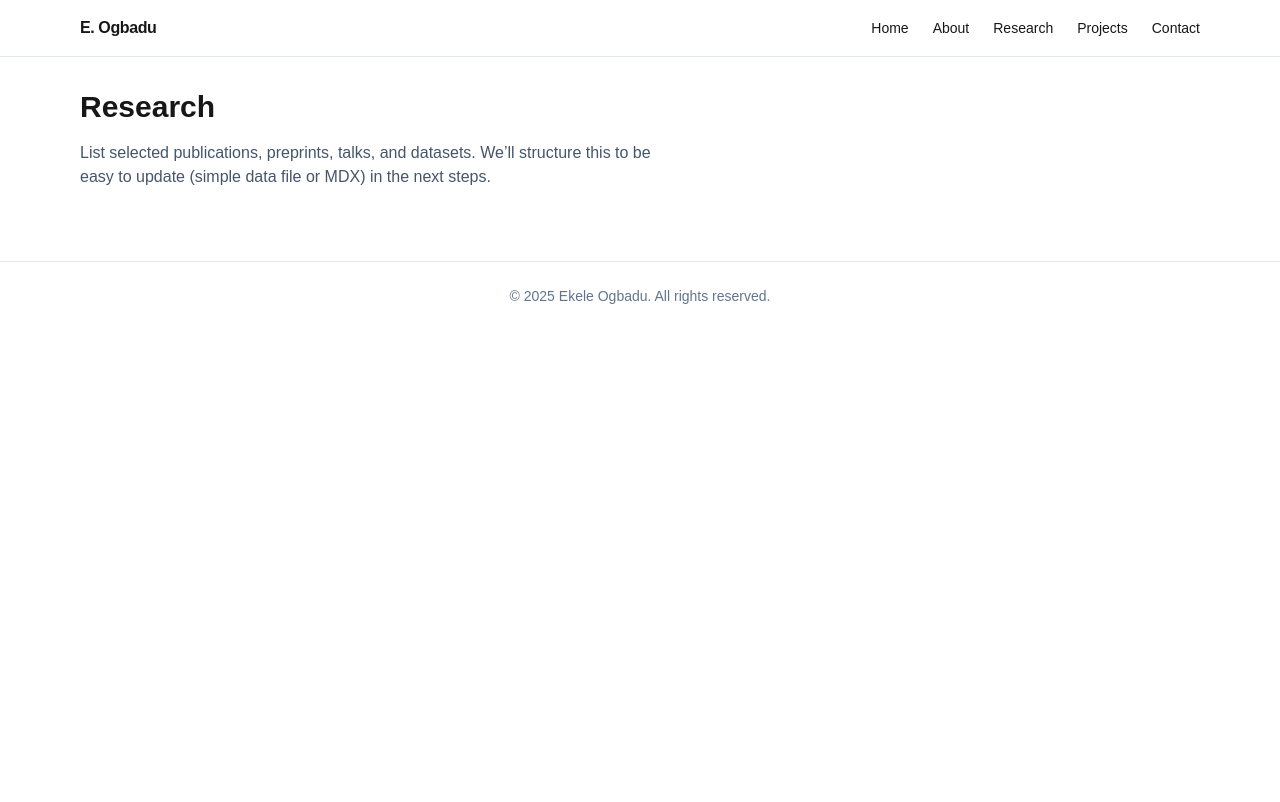
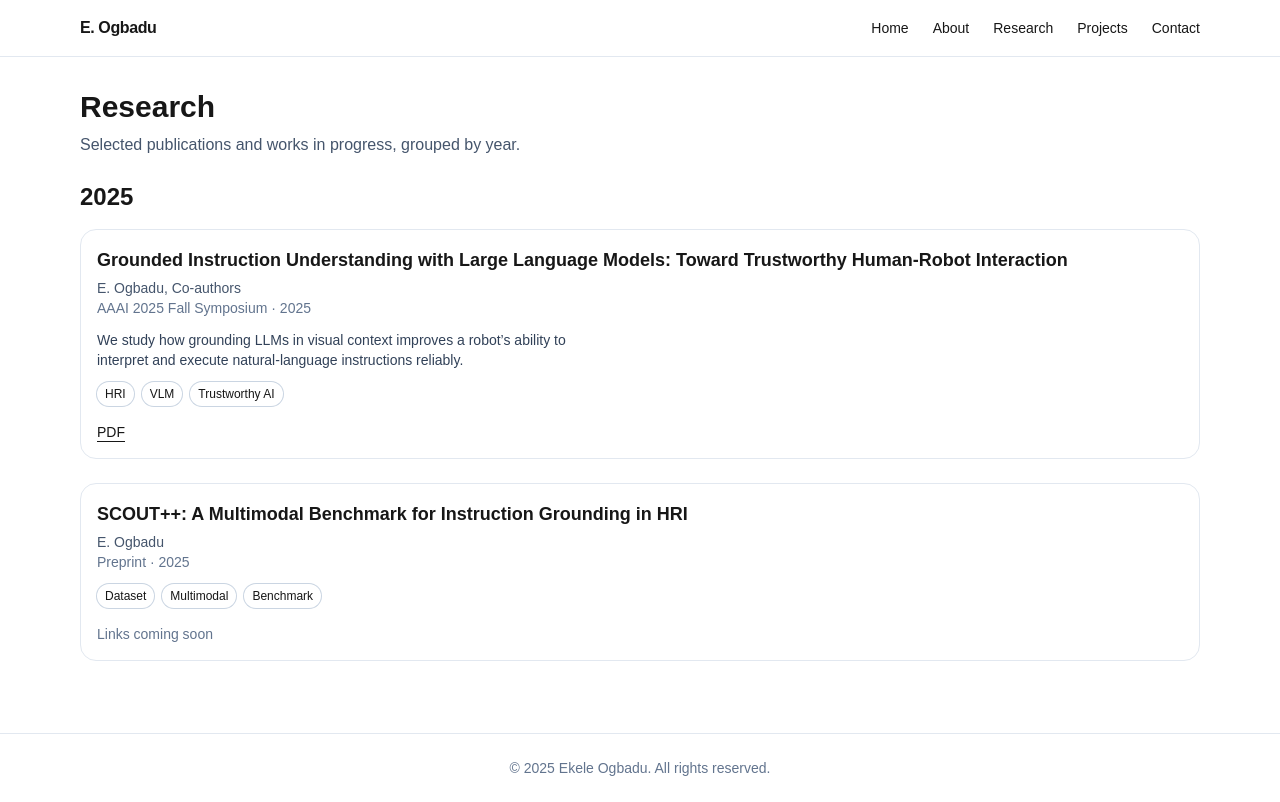
Before and after one commit to eogbadu/my-site, a Next.js app: page /research in a window 1280 px wide. Built offline with nearby package versions, Linux system fonts and the light colour scheme.

Commit message:
feat(research): group publications by year (descending) with clean transformer

```diff
--- a/src/app/research/page.tsx
+++ b/src/app/research/page.tsx
@@ -1,12 +1,132 @@
+import Link from "next/link";
+import { publications } from "@/data/research";
+import { groupPublicationsByYear } from "@/lib/group";
+
 export default function ResearchPage() {
+  const groups = groupPublicationsByYear(publications);
+
   return (
-    <section className="space-y-4">
-      <h1 className="text-3xl font-bold">Research</h1>
-      <p className="text-slate-600 dark:text-slate-300 max-w-prose">
-        List selected publications, preprints, talks, and datasets. We’ll
-        structure this to be easy to update (simple data file or MDX) in the
-        next steps.
-      </p>
+    <section className="space-y-6">
+      <header className="space-y-2">
+        <h1 className="text-3xl font-bold">Research</h1>
+        <p className="text-slate-600 dark:text-slate-300 max-w-prose">
+          Selected publications and works in progress, grouped by year.
+        </p>
+      </header>
+
+      <div className="space-y-10">
+        {groups.map(([year, items]) => (
+          <section key={year} className="space-y-4">
+            <h2 className="text-2xl font-semibold">{year}</h2>
+
+            <ul className="space-y-6">
+              {items.map((p) => (
+                <li
+                  key={p.slug}
+                  className="rounded-2xl border border-slate-200 dark:border-slate-800 p-4"
+                >
+                  <h3 className="text-lg font-semibold">{p.title}</h3>
+
+                  <p className="mt-1 text-sm text-slate-600 dark:text-slate-300">
+                    {p.authors.join(", ")}
+                  </p>
+
+                  <p className="text-sm text-slate-500">
+                    {p.venue} · {p.year}
+                  </p>
+
+                  {p.abstract && (
+                    <p className="mt-3 text-sm text-slate-700 dark:text-slate-200 max-w-prose">
+                      {p.abstract}
+                    </p>
+                  )}
+
+                  {/* tags */}
+                  {p.tags && p.tags.length > 0 && (
+                    <div className="mt-3 flex flex-wrap gap-2">
+                      {p.tags.map((t) => (
+                        <span
+                          key={t}
+                          className="text-xs px-2 py-1 rounded-full ring-1 ring-slate-300 dark:ring-slate-700"
+                        >
+                          {t}
+                        </span>
+                      ))}
+                    </div>
+                  )}
+
+                  {/* links */}
+                  <div className="mt-4 flex flex-wrap items-center gap-4 text-sm">
+                    {p.links?.pdf && (
+                      <a
+                        href={p.links.pdf}
+                        className="underline underline-offset-4 hover:opacity-80"
+                        target="_blank"
+                        rel="noreferrer"
+                      >
+                        PDF
+                      </a>
+                    )}
+                    {p.links?.doi && (
+                      <a
+                        href={p.links.doi}
+                        className="underline underline-offset-4 hover:opacity-80"
+                        target="_blank"
+                        rel="noreferrer"
+                      >
+                        DOI
+                      </a>
+                    )}
+                    {p.links?.code && (
+                      <a
+                        href={p.links.code}
+                        className="underline underline-offset-4 hover:opacity-80"
+                        target="_blank"
+                        rel="noreferrer"
+                      >
+                        Code
+                      </a>
+                    )}
+                    {p.links?.poster && (
+                      <a
+                        href={p.links.poster}
+                        className="underline underline-offset-4 hover:opacity-80"
+                        target="_blank"
+                        rel="noreferrer"
+                      >
+                        Poster
+                      </a>
+                    )}
+                    {p.links?.slides && (
+                      <a
+                        href={p.links.slides}
+                        className="underline underline-offset-4 hover:opacity-80"
+                        target="_blank"
+                        rel="noreferrer"
+                      >
+                        Slides
+                      </a>
+                    )}
+                    {p.links?.video && (
+                      <a
+                        href={p.links.video}
+                        className="underline underline-offset-4 hover:opacity-80"
+                        target="_blank"
+                        rel="noreferrer"
+                      >
+                        Video
+                      </a>
+                    )}
+                    {!p.links && (
+                      <span className="text-slate-500">Links coming soon</span>
+                    )}
+                  </div>
+                </li>
+              ))}
+            </ul>
+          </section>
+        ))}
+      </div>
     </section>
   );
 }
--- /dev/null
+++ b/src/data/research.ts
@@ -0,0 +1,30 @@
+import type { Publication } from "@/types/content";
+
+export const publications: Publication[] = [
+  {
+    slug: "grounded-instruction-llms",
+    title:
+      "Grounded Instruction Understanding with Large Language Models: Toward Trustworthy Human-Robot Interaction",
+    authors: ["E. Ogbadu", "Co-authors"],
+    venue: "AAAI 2025 Fall Symposium",
+    year: 2025,
+    tags: ["HRI", "VLM", "Trustworthy AI"],
+    links: {
+      pdf: "/papers/grounded-instruction-llms.pdf", // put file later under /public/papers/
+      // doi: "https://doi.org/...",                 // add when you have it
+      // code: "https://github.com/...",             // optional
+    },
+    abstract:
+      "We study how grounding LLMs in visual context improves a robot’s ability to interpret and execute natural-language instructions reliably.",
+    featured: true,
+  },
+  {
+    slug: "scout-plus-plus-dataset",
+    title: "SCOUT++: A Multimodal Benchmark for Instruction Grounding in HRI",
+    authors: ["E. Ogbadu"],
+    venue: "Preprint",
+    year: 2025,
+    tags: ["Dataset", "Multimodal", "Benchmark"],
+    // links: { pdf: "https://arxiv.org/abs/..." },
+  },
+];
--- /dev/null
+++ b/src/lib/group.ts
@@ -0,0 +1,27 @@
+import type { Publication } from "@/types/content";
+
+/**
+ * Groups publications by year and returns a sorted array of [year, items],
+ * with the newest year first.
+ */
+export function groupPublicationsByYear(
+  pubs: Publication[]
+): Array<[number, Publication[]]> {
+  const buckets = new Map<number, Publication[]>();
+
+  for (const p of pubs) {
+    const list = buckets.get(p.year) ?? [];
+    list.push(p);
+    buckets.set(p.year, list);
+  }
+
+  // Convert Map → array and sort years descending
+  const grouped = Array.from(buckets.entries()).sort((a, b) => b[0] - a[0]);
+
+  // (Optional) sort within a year, e.g., by title alphabetically
+  for (const [, items] of grouped) {
+    items.sort((x, y) => x.title.localeCompare(y.title));
+  }
+
+  return grouped;
+}
--- a/src/types/content.ts
+++ b/src/types/content.ts
@@ -9,3 +9,22 @@ export interface Project {
   image?: string; // path under /public (optional), e.g., "/projects/resumetailor.png"
   featured?: boolean; // highlight on homepage (optional)
 }
+
+export interface Publication {
+  slug: string; // short id, used as key and future routes (e.g., "grounded-instruction-llms")
+  title: string;
+  authors: string[]; // ["E. Ogbadu", "C. Matuszek", ...]
+  venue: string; // "AAAI Fall Symposium"
+  year: number; // 2025
+  tags?: string[]; // ["HRI", "VLM", "Trustworthy AI"]
+  links?: {
+    pdf?: string; // "/papers/giullm.pdf" or external URL
+    doi?: string; // "https://doi.org/..."
+    code?: string; // repo link
+    poster?: string; // asset link (optional)
+    slides?: string; // asset link (optional)
+    video?: string; // talk/demo video
+  };
+  abstract?: string; // optional short summary
+  featured?: boolean; // for highlighting on home later
+}
```
